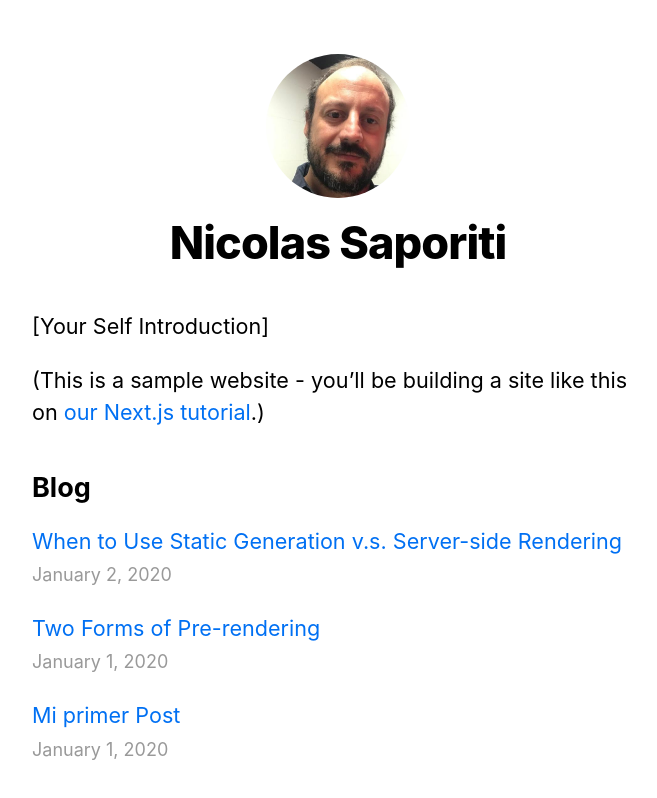
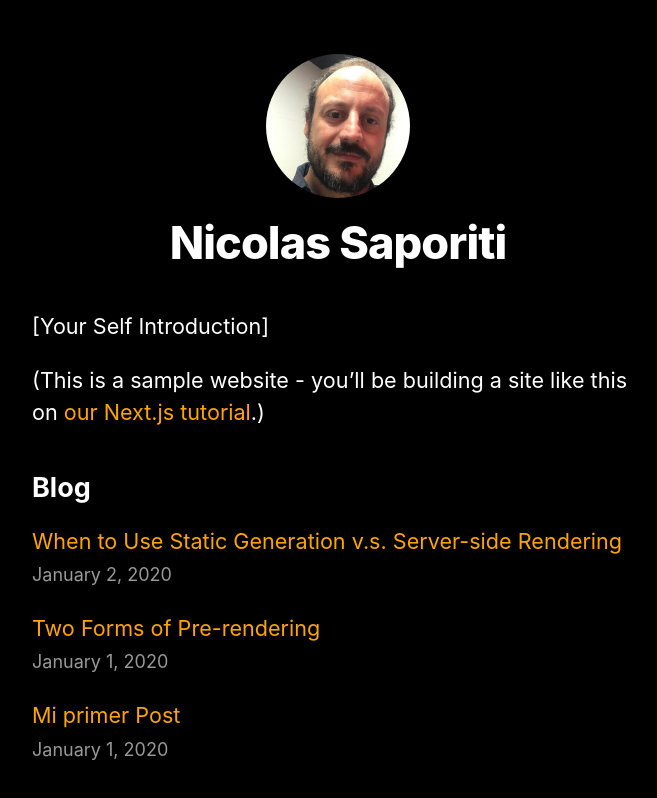
Before and after one commit to nicosaporiti/nextjs-blog, a Next.js app: page / in a window 1280 px wide. Shown: the top 798 px of the page, without its empty margins (302-959 px from the left). Built offline with nearby package versions, Linux system fonts and the light colour scheme.

Commit message:
last commit

```diff
--- /dev/null
+++ b/pages/api/hello.js
@@ -0,0 +1,3 @@
+export default (req, res) => {
+  res.status(200).json({ text: "Hello" });
+};
--- a/styles/global.css
+++ b/styles/global.css
@@ -6,6 +6,8 @@ body {
     Cantarell, Fira Sans, Droid Sans, Helvetica Neue, sans-serif;
   line-height: 1.6;
   font-size: 18px;
+  background: black;
+  color: white;
 }
 
 * {
@@ -13,7 +15,7 @@ body {
 }
 
 a {
-  color: #0070f3;
+  color: orange;
   text-decoration: none;
 }
 
```
